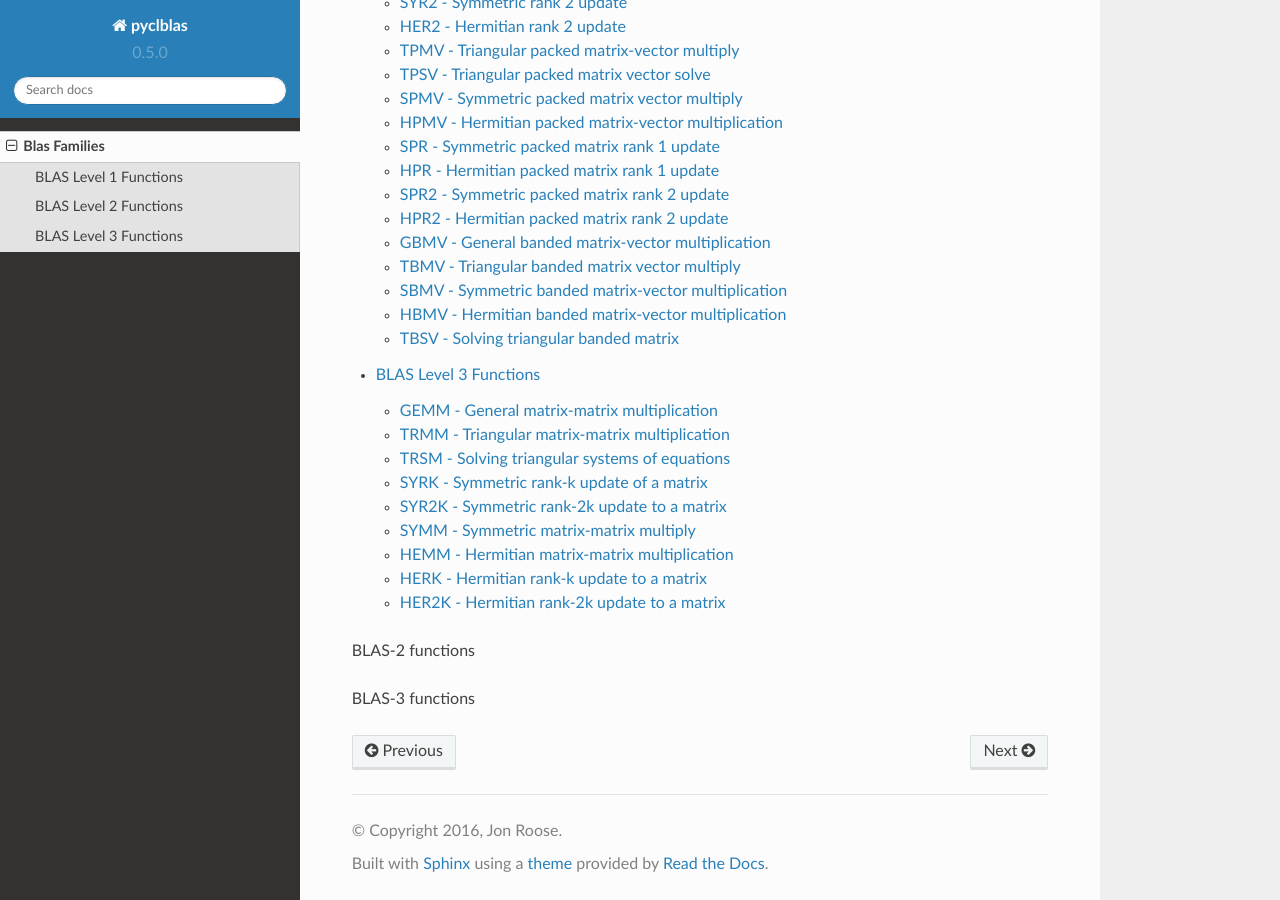
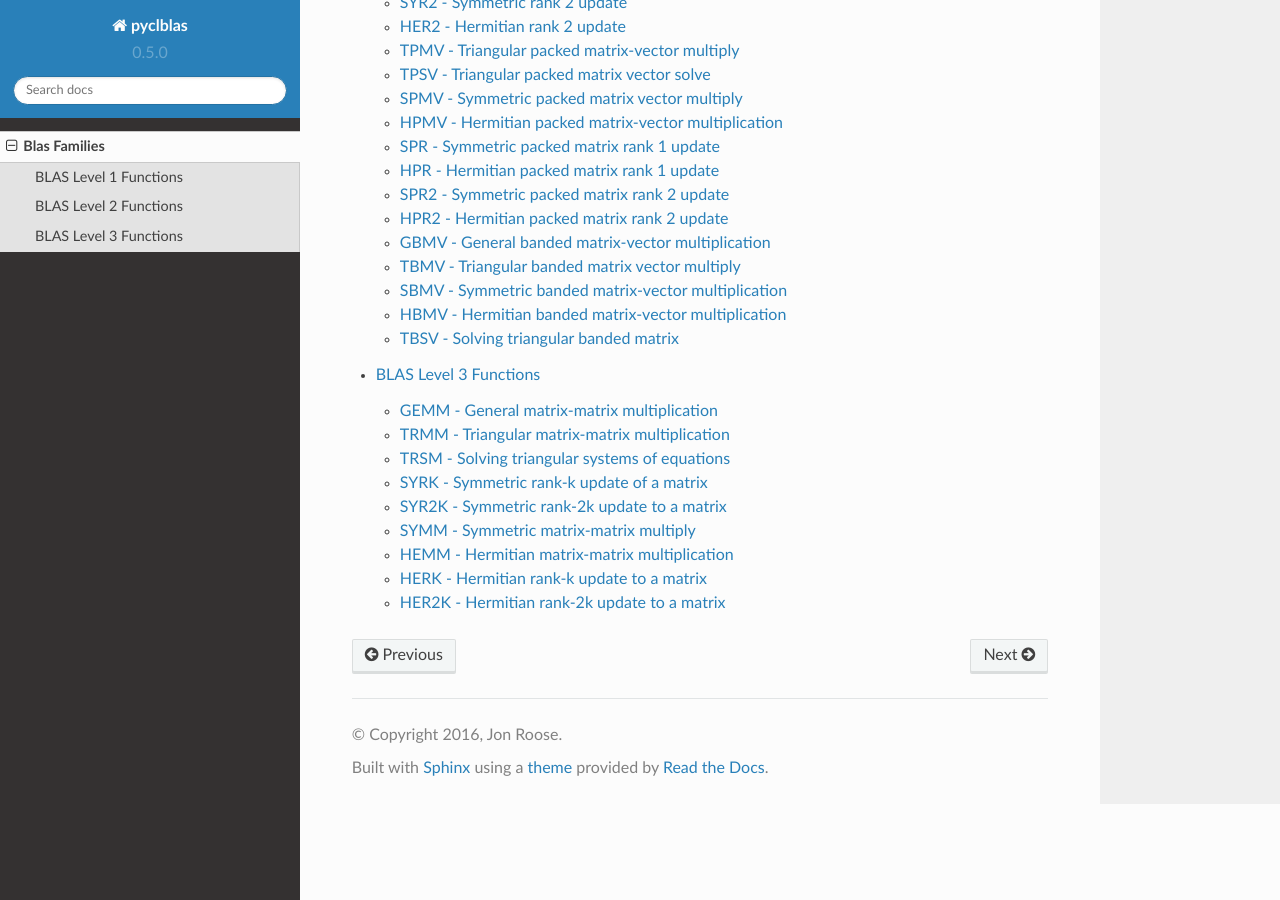
Before and after one commit to jroose/pyclblas, a Sphinx documentation site: the page built from docs/blasfamilies.rst, in a window 1280 px wide and 900 px high, scrolled down 805 px. Built offline with Sphinx 7.4.7 and the Read the Docs theme 2.0.0, drawn with Linux system fonts in a browser that asks for light colours.

Commit message:
Removing typo

```diff
--- a/docs/blasfamilies.rst
+++ b/docs/blasfamilies.rst
@@ -8,7 +8,3 @@ Blas Families
     blas1
     blas2
     blas3
-
-BLAS-2 functions
-
-BLAS-3 functions
```
